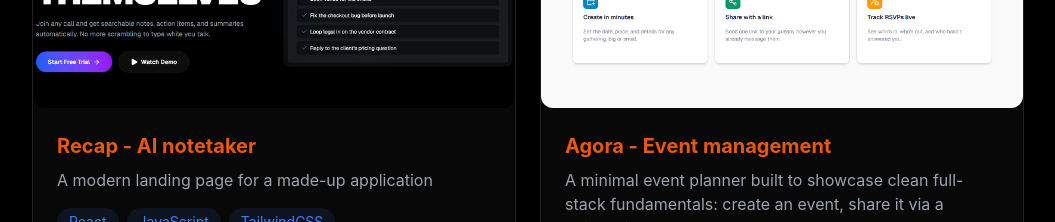
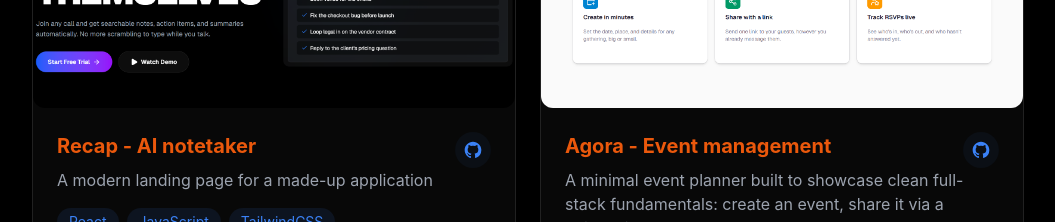
Before and after one commit to Prince-Edem/edem-portfolio, a React (Vite) app: page / in a window 1280 px wide. Shown: the part 2160-2382 px from the top of the page, without its empty margins (112-1167 px from the left). Built offline with nearby package versions, Linux system fonts and the light colour scheme.

Commit message:
added github link to projects

```diff
--- a/src/components/sections/Projects.jsx
+++ b/src/components/sections/Projects.jsx
@@ -1,6 +1,12 @@
 import { RevealOnScroll } from "../RevealOnScroll";
 
 const baseUrl = import.meta.env.BASE_URL === "/" ? "" : import.meta.env.BASE_URL;
+
+const GitHubIcon = () => (
+  <svg viewBox="0 0 24 24" aria-hidden="true" className="h-5 w-5 fill-current">
+    <path d="M12 2C6.477 2 2 6.523 2 12.001c0 4.418 2.865 8.166 6.839 9.489.5.092.682-.217.682-.482 0-.237-.009-.866-.014-1.699-2.782.605-3.369-1.341-3.369-1.341-.454-1.156-1.11-1.465-1.11-1.465-.908-.62.069-.608.069-.608 1.004.07 1.533 1.032 1.533 1.032.892 1.53 2.341 1.088 2.911.833.091-.647.349-1.088.634-1.338-2.221-.253-4.555-1.111-4.555-4.944 0-1.092.39-1.986 1.029-2.682-.103-.253-.446-1.275.098-2.657 0 0 .84-.269 2.75 1.026A9.543 9.543 0 0 1 12 6.844a9.54 9.54 0 0 1 2.503.338c1.909-1.295 2.748-1.026 2.748-1.026.546 1.382.202 2.404.1 2.657.64.696 1.028 1.59 1.028 2.682 0 3.84-2.337 4.688-4.565 4.937.359.309.678.918.678 1.849 0 1.334-.012 2.41-.012 2.738 0 .268.18.577.688.48A10.01 10.01 0 0 0 22 12.001C22 6.523 17.523 2 12 2Z" />
+  </svg>
+);
 
 const projects = [
   {
@@ -65,7 +71,18 @@ export const Projects = () => {
                 {/* Content */}
                 <div className="p-6 space-y-4">
                   <div>
-                    <h3 className="text-xl font-bold mb-2 text-accent-orange">{project.title}</h3>
+                    <div className="flex justify-between items-center">
+                      <h3 className="text-xl font-bold mb-2 text-accent-orange">{project.title}</h3>
+                      <a
+                        href={project.github}
+                        target="_blank"
+                        rel="noreferrer"
+                        aria-label={`View GitHub repo for ${project.title}`}
+                        className="inline-flex items-center justify-center rounded-full bg-accent/5 p-2 text-accent transition hover:-translate-y-0.5 hover:bg-accent/10 hover:shadow-[0_2px_8px_var(--shadow-accent-20)]"
+                      >
+                        <GitHubIcon className="w-3 h-3" />
+                      </a>
+                    </div>
                     <p className="text-ink-subtle ,b-2">{project.description}</p>
                   </div>
                   <div className="flex flex-wrap gap-2 mb-4">
@@ -83,6 +100,7 @@ export const Projects = () => {
                     >
                       view project →
                     </a>
+
                   </div>
                 </div>
               </div>
--- a/src/index.css
+++ b/src/index.css
@@ -52,6 +52,8 @@
   --ink-muted: #d1d5db;
   --ink-subtle: #9ca3af;
   --track: #10101083;
+  --scrollbar-track: #111827;
+  --scrollbar-thumb: #3b82f6;
 
   --shadow-accent-20: rgba(59, 130, 246, 0.2);
   --shadow-accent-40: rgba(59, 130, 246, 0.4);
@@ -67,6 +69,8 @@
   --ink-muted: #374151;
   --ink-subtle: #4b5563;
   --track: #eaebeea0;
+  --scrollbar-track: #e5e7eb;
+  --scrollbar-thumb: #3b82f6;
 }
 
 html, body {
@@ -76,6 +80,31 @@ html, body {
   scroll-behavior: smooth;
   overflow-x: hidden;
   width: 100%;
+  scrollbar-color: var(--scrollbar-thumb) var(--scrollbar-track);
+  scrollbar-width: thin;
+}
+
+html::-webkit-scrollbar,
+body::-webkit-scrollbar {
+  width: 10px;
+}
+
+html::-webkit-scrollbar-track,
+body::-webkit-scrollbar-track {
+  background: var(--scrollbar-track);
+}
+
+html::-webkit-scrollbar-thumb,
+body::-webkit-scrollbar-thumb {
+  background: var(--scrollbar-thumb);
+  border-radius: 9999px;
+  border: 2px solid transparent;
+  background-clip: padding-box;
+}
+
+html::-webkit-scrollbar-thumb:hover,
+body::-webkit-scrollbar-thumb:hover {
+  background: color-mix(in srgb, var(--scrollbar-thumb) 80%, white 20%);
 }
 
 *, *::before, *::after {
```
